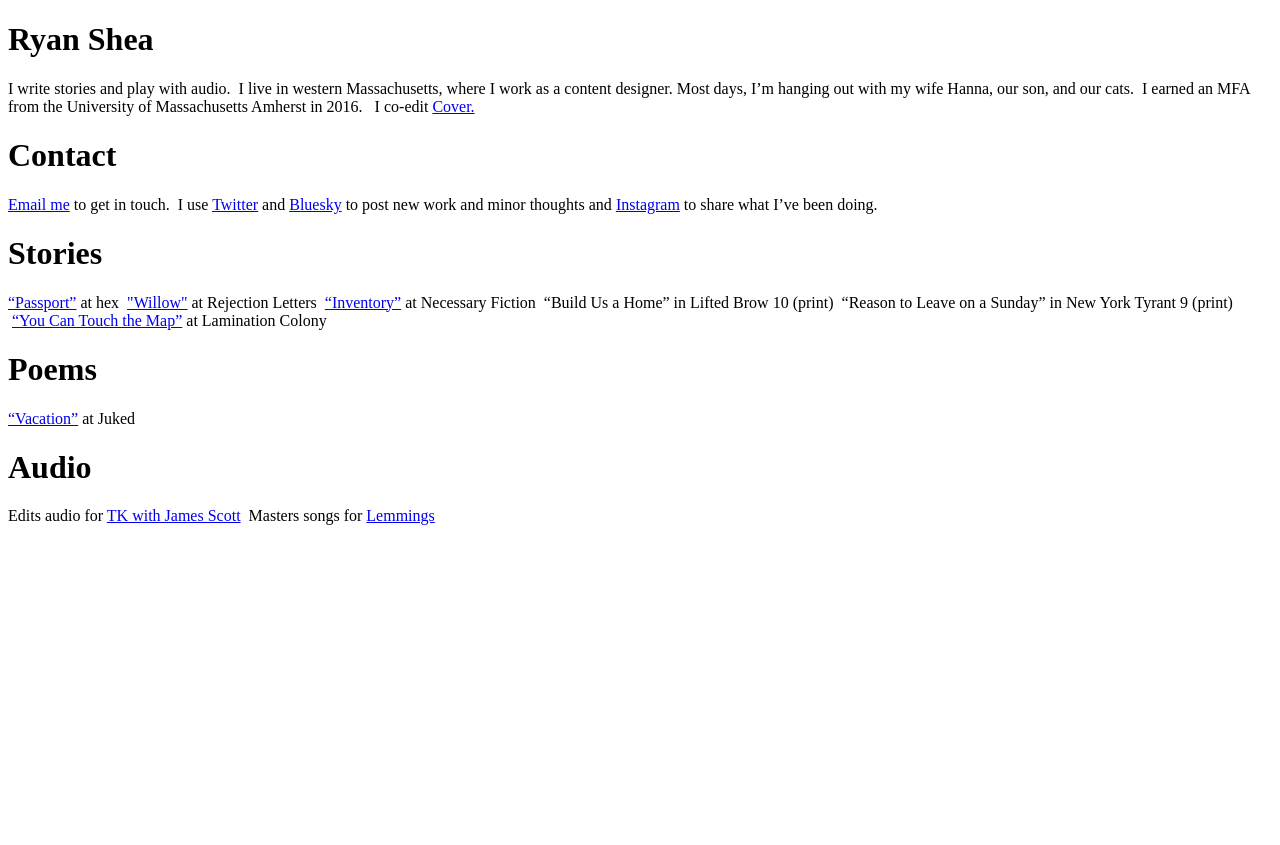
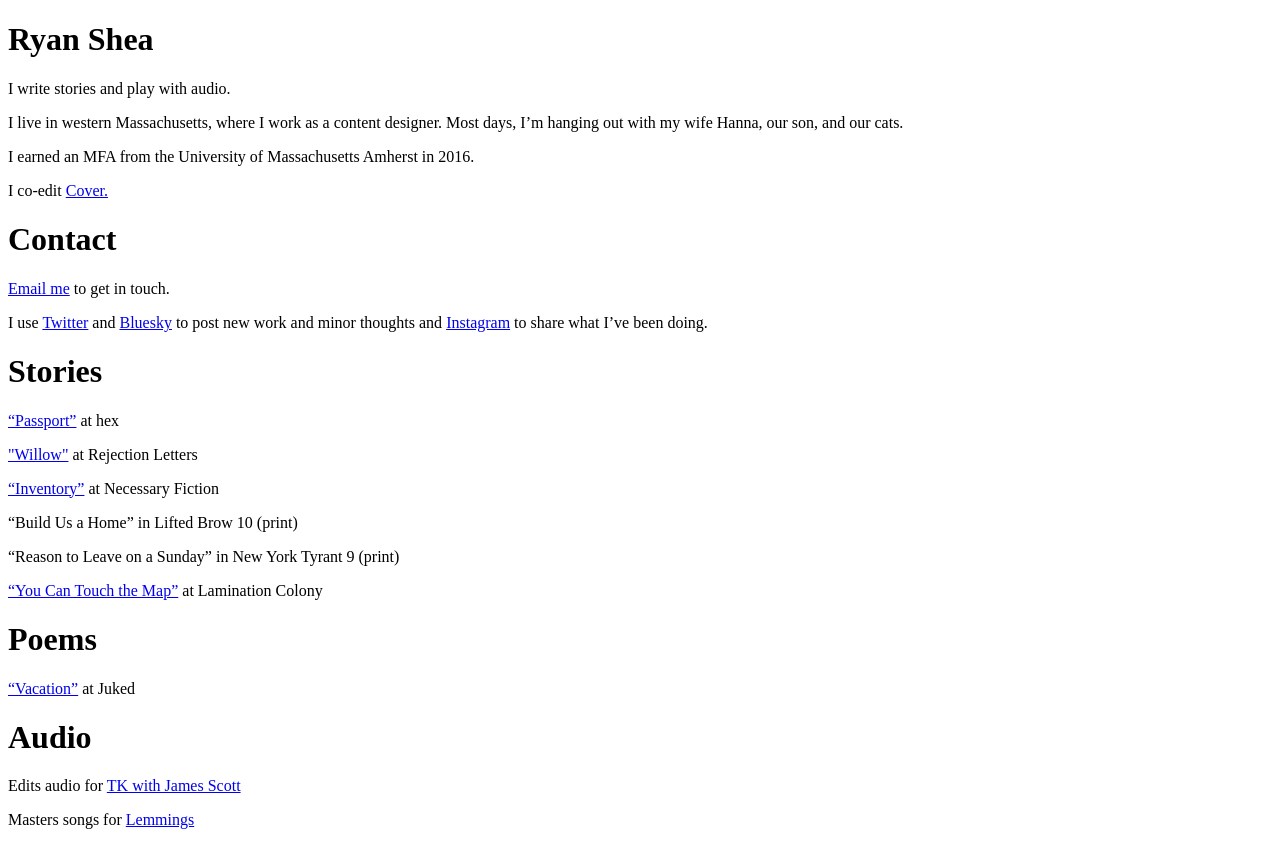
Before and after one commit to rcows/rcows.github.io, a plain HTML site: page index.html in a window 1280 px wide. Before the commit the page ends 800 px from the top, so only its background shows below. Drawn offline with Linux system fonts and the light colour scheme.

Commit message:
Update index.html

```diff
--- a/index.html
+++ b/index.html
@@ -5,18 +5,28 @@
   </head>
   <body>
  <h1>Ryan Shea</h1>
-	<p>I write stories and play with audio. &nbsp;I live in western Massachusetts, where I work as a content designer. Most days, I’m hanging out with my wife Hanna, our son, and our cats. &nbsp;I earned an MFA from the University of Massachusetts Amherst in 2016. &nbsp I co-edit <a href="https://www.coverlitmag.com/">Cover.</a></p>
+	<p>I write stories and play with audio.</p>
+	<p>I live in western Massachusetts, where I work as a content designer. Most days, I’m hanging out with my wife Hanna, our son, and our cats.</p>
+	<p>I earned an MFA from the University of Massachusetts Amherst in 2016.</p>
+	<p>I co-edit <a href="https://www.coverlitmag.com/">Cover.</a></p>
 
  <h1>Contact</h1>
-	<p><a href="arr.shea@gmail.com">Email me</a> to get in touch. &nbsp;I use <a href="https://twitter.com/ryanjeffreyshea">Twitter</a> and <a href="https://bsky.app/profile/rshea.bsky.social">Bluesky</a> to post new work and minor thoughts and <a href="https://www.instagram.com/ryanjshea/">Instagram</a> to share what I’ve been doing.</p>
+	<p><a href="arr.shea@gmail.com">Email me</a> to get in touch.</p>
+	<p>I use <a href="https://twitter.com/ryanjeffreyshea">Twitter</a> and <a href="https://bsky.app/profile/rshea.bsky.social">Bluesky</a> to post new work and minor thoughts and <a href="https://www.instagram.com/ryanjshea/">Instagram</a> to share what I’ve been doing.</p>
 
  <h1>Stories</h1>
-	<p><a href="https://hexliterary.com/?p=1548">“Passport”</a> at hex &nbsp;<a href="https://rejection-letters.com/2022/12/26/willow-ryan-jeffrey-shea/">"Willow"</a> at Rejection Letters &nbsp;<a href="http://necessaryfiction.com/stories/RyanSheaInventory/">“Inventory”</a> at Necessary Fiction &nbsp;“Build Us a Home” in Lifted Brow 10 (print) &nbsp;“Reason to Leave on a Sunday” in New York Tyrant 9 (print) &nbsp;<a href="https://neutralspaces.co/laminationcolony/archive/rshea.html">“You Can Touch the Map”</a> at Lamination Colony</p>
+	<p><a href="https://hexliterary.com/?p=1548">“Passport”</a> at hex
+	<p><a href="https://rejection-letters.com/2022/12/26/willow-ryan-jeffrey-shea/">"Willow"</a> at Rejection Letters
+	<p><a href="http://necessaryfiction.com/stories/RyanSheaInventory/">“Inventory”</a> at Necessary Fiction
+	<p>“Build Us a Home” in Lifted Brow 10 (print)</p>
+	<p>“Reason to Leave on a Sunday” in New York Tyrant 9 (print)</p>
+	<p><a href="https://neutralspaces.co/laminationcolony/archive/rshea.html">“You Can Touch the Map”</a> at Lamination Colony</p>
 
  <h1>Poems</h1>
 	<p><a href="http://www.juked.com/2018/01/ryan-jeffrey-shea-vacation.asp">“Vacation”</a> at Juked</p>
 
 <h1>Audio</h1>
-	<p>Edits audio for <a href="http://tkpod.com/">TK with James Scott</a> &nbsp;Masters songs for <a href="https://open.spotify.com/album/31oE75Bo1BcgfKDCidp4x5">Lemmings</a></p>
+	<p>Edits audio for <a href="http://tkpod.com/">TK with James Scott</a></p>
+	<p>Masters songs for <a href="https://open.spotify.com/album/31oE75Bo1BcgfKDCidp4x5">Lemmings</a></p>
   </body>
 </html>
```
